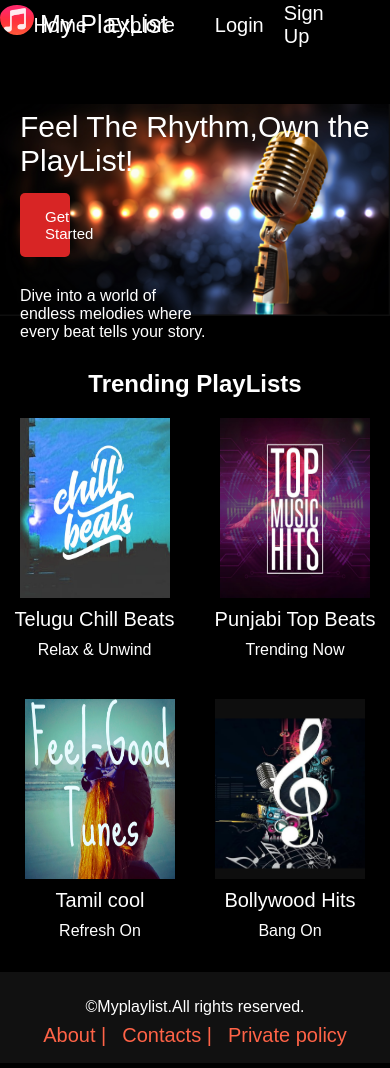
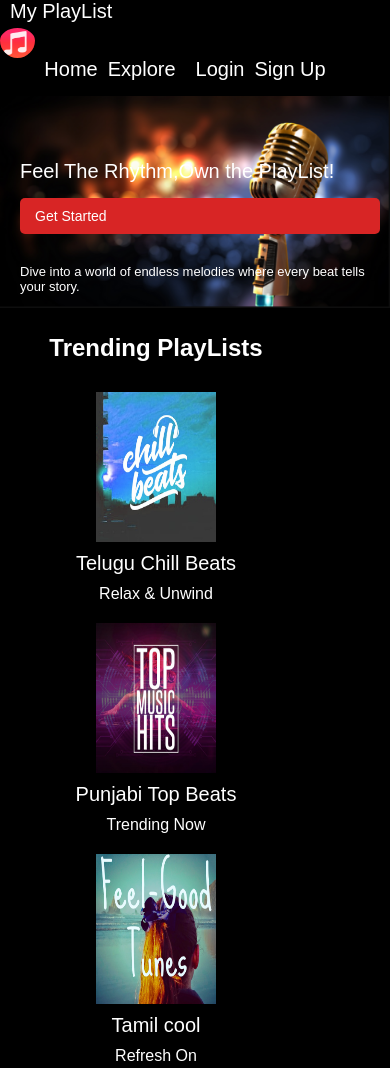
Before and after one commit to GundapuDivyasri/MiniMusicPlaylist, a plain HTML site: page index.html in a window 390 px wide. Shown: the top 1068 px of the page. Drawn offline with Linux system fonts and the light colour scheme.

Commit message:
made it responsive

```diff
--- a/style.css
+++ b/style.css
@@ -1,4 +1,4 @@
-*{
+ *{
     padding:0;
     margin:0;
     box-sizing: border-box;
@@ -181,6 +181,7 @@ p{
 
 .nav-links li:hover{
     text-decoration: underline;
+    color:red;
 }
 .start-button:hover {
     text-decoration: none;
@@ -191,3 +192,118 @@ p{
 .playlists a:hover{
     color:red;
 }
+
+@media (max-width: 1024px) {
+    .nav-links {
+        flex-wrap: wrap;
+        gap: 10px;
+        margin-right: 10px;
+    }
+
+    .name {
+        font-size: 20px;
+        padding-left: 10px;
+        position: static;
+    }
+
+    .content-tag {
+        background-size: cover;
+        padding: 20px 10px;
+        text-align: left;
+    }
+
+    .tagline {
+        font-size: 24px;
+        margin-left: 10px;
+    }
+
+    .tag {
+        font-size: 14px;
+        margin-left: 10px;
+        width: 90%;
+    }
+
+    .start-button {
+        margin-left: 10px;
+        width: auto;
+        padding: 10px 20px;
+    }
+
+    .playlist-div {
+        gap: 20px;
+        padding: 10px;
+    }
+
+    .playlists img {
+        height: 150px;
+        width: 120px;
+    }
+
+    .footer-links {
+        flex-wrap: wrap;
+        gap: 10px;
+    }
+}
+
+@media (max-width: 600px) {
+    .header {
+        flex-direction: column;
+        align-items: flex-start;
+        height: auto;
+    }
+
+    .nav-bar {
+        width: 100%;
+        justify-content: center;
+    }
+
+    .nav-links {
+        flex-direction: row;
+        justify-content: center;
+        gap: 10px;
+    }
+
+    .content-tag {
+        height: auto;
+        background-size: contain;
+        padding-bottom: 30px;
+    }
+
+    .tagline {
+        font-size: 20px;
+    }
+
+    .tag {
+        font-size: 13px;
+        width: 100%;
+    }
+
+    .start-button {
+        font-size: 14px;
+        padding: 10px 15px;
+    }
+
+    .playlist-div {
+        flex-direction: column;
+        align-items: center;
+    }
+
+    .playlists {
+        width: 80%;
+    }
+
+    img {
+        width: 100%;
+        max-width: 200px;
+        height: auto;
+    }
+
+    #userGreeting {
+        font-size: 20px;
+        margin-left: 10px;
+    }
+
+    .footer {
+        font-size: 14px;
+    }
+}
```
